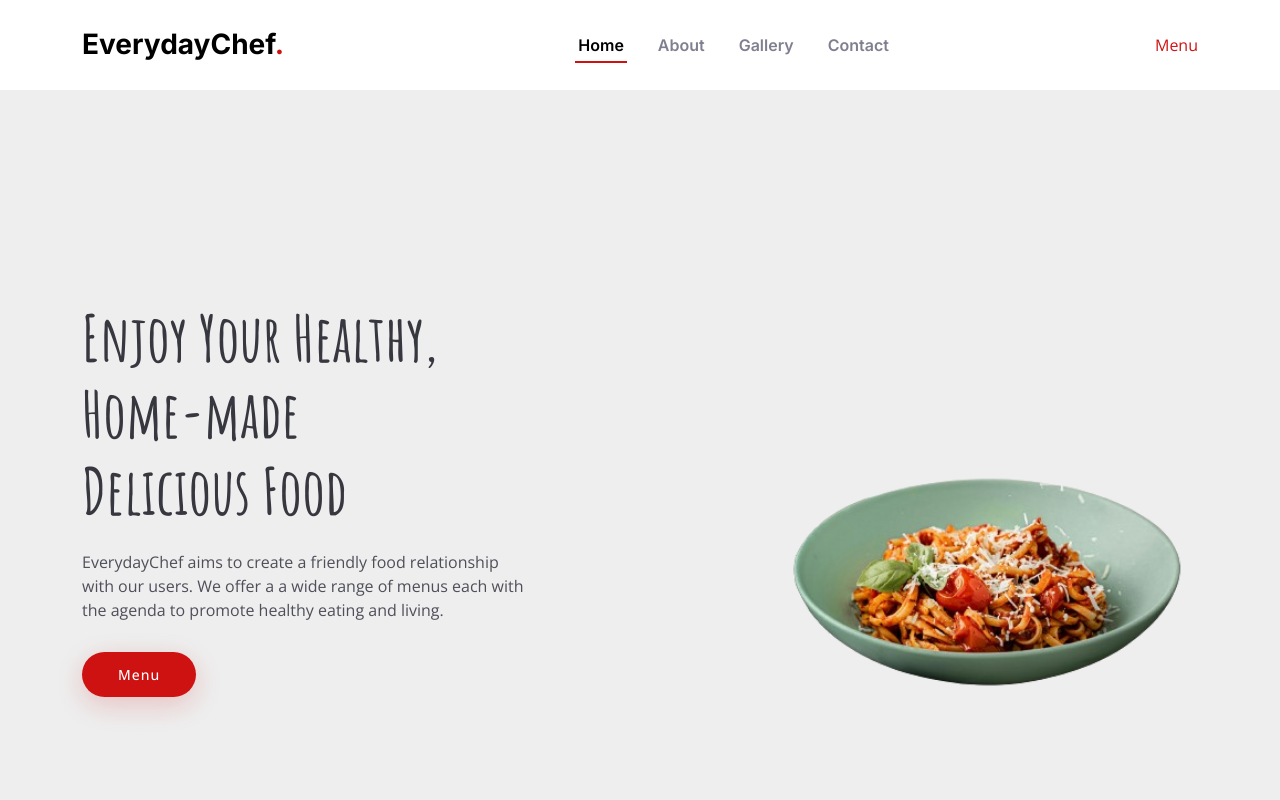
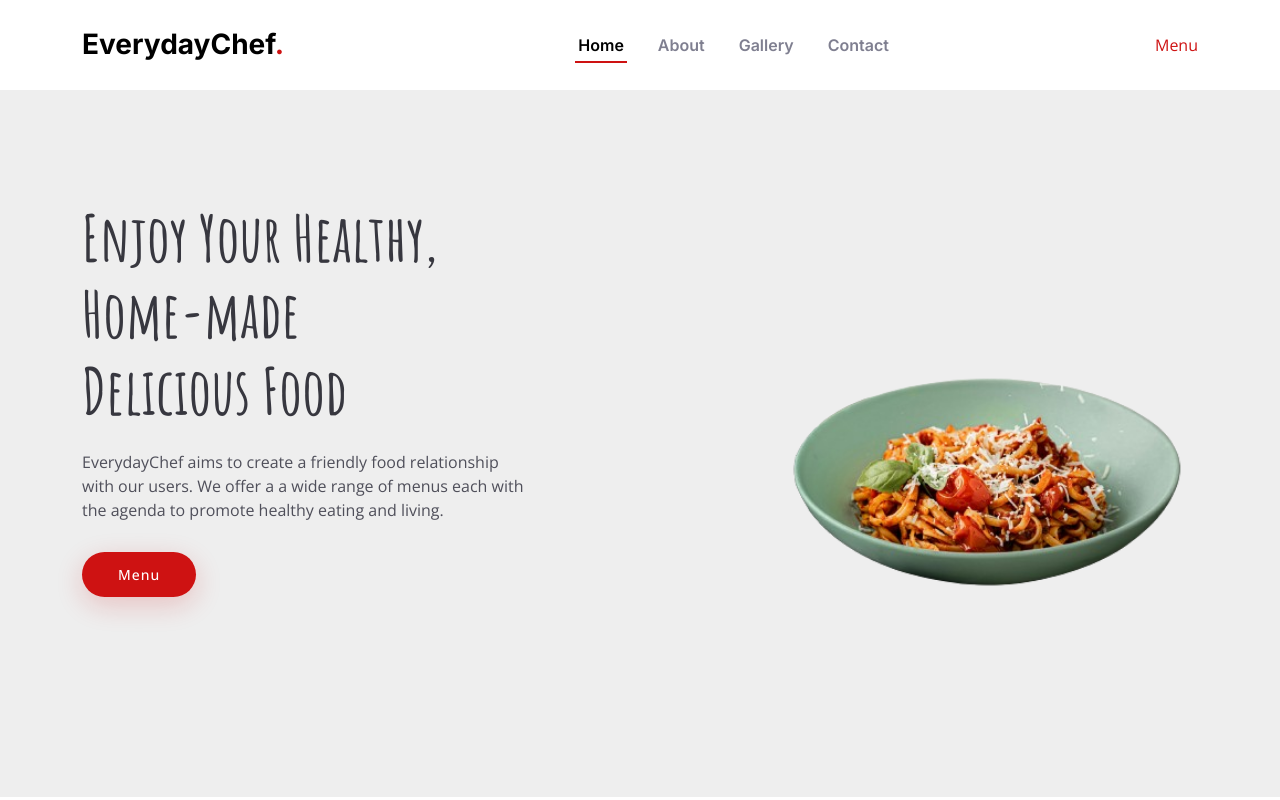
Before and after one commit to BenitaMichael/EveryDayChef_Benitas_Version, a website: page index.html in a window 1280 px wide. Shown: the top 800 px of the page. Drawn offline with nearby package versions, Linux system fonts and the light colour scheme.

Commit message:
Ready for updates

```diff
--- a/assets/css/main.css
+++ b/assets/css/main.css
@@ -284,7 +284,7 @@ section {
   background-size: cover;
   position: relative;
   min-height: 60vh;
-  padding: 160px 0 60px 0;
+  padding: 60px 0 60px 0;
 }
 
 .hero-img{
```
Also changed, not shown: forms/Readme.txt (deleted).
